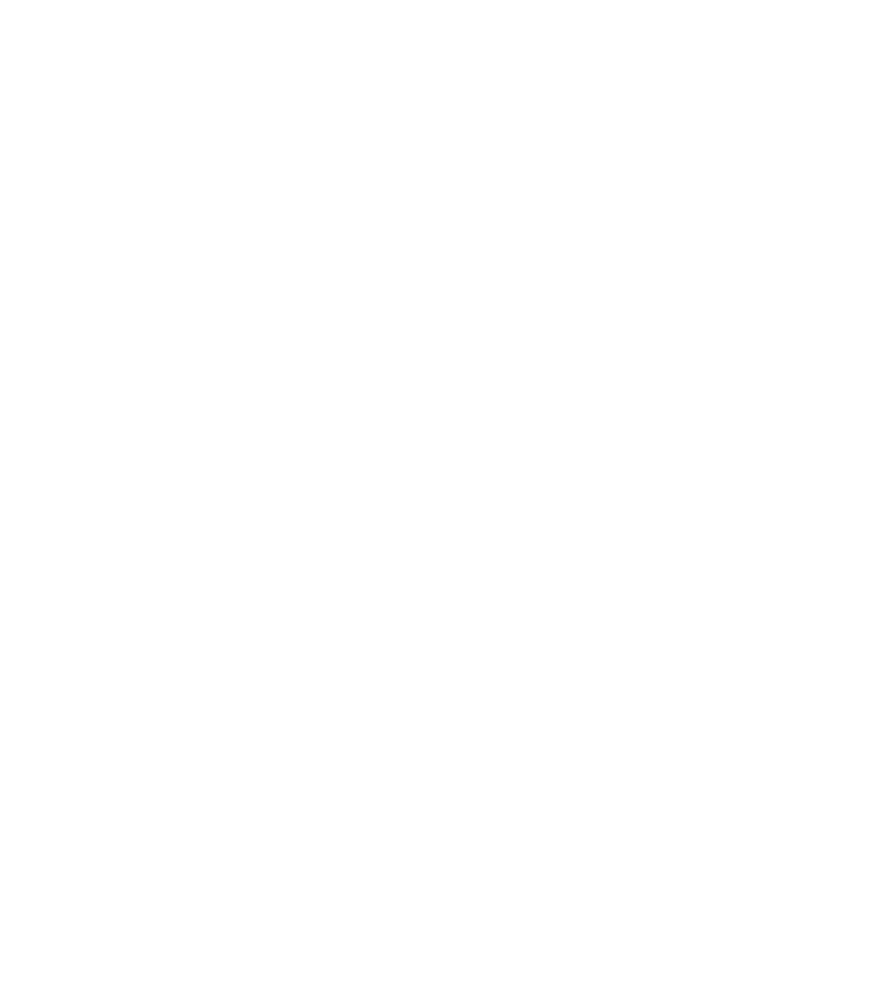
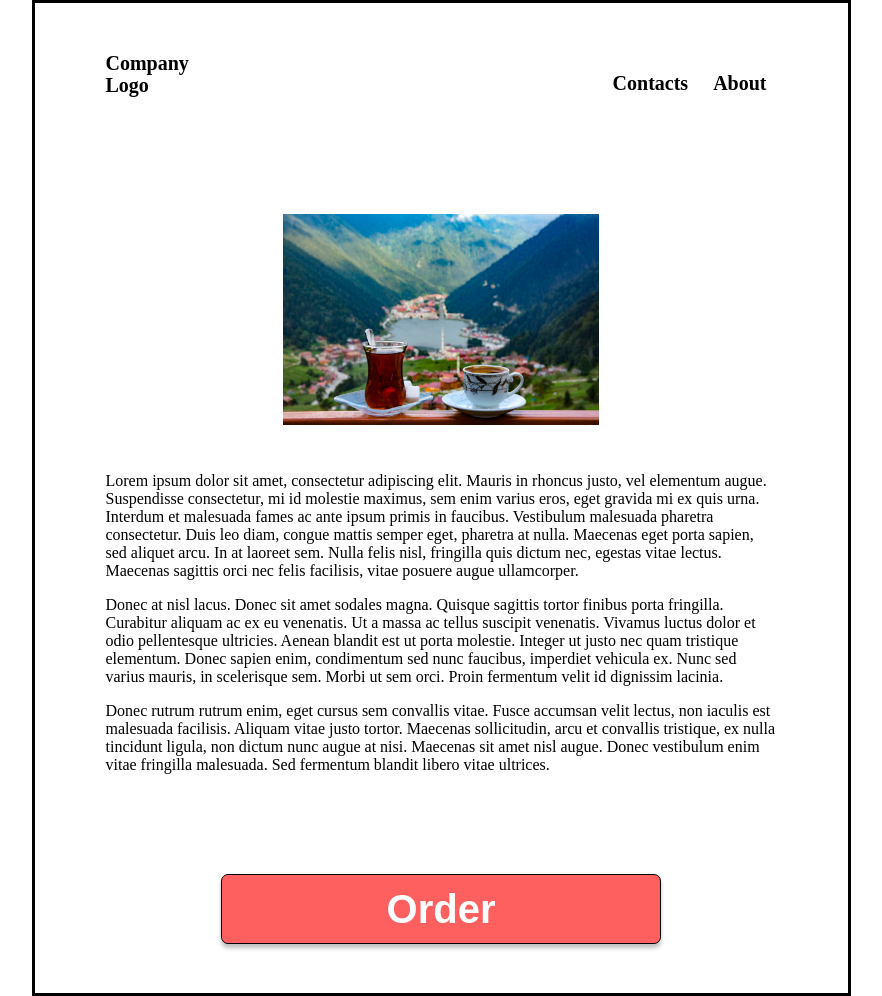
Before and after one commit to Marusya337/Project1, a plain HTML site: page index.html in a window 1280 px wide. Shown: the whole page, without its empty margins (199-1081 px from the left). Before the commit the page ends 800 px from the top, so only its background shows below. Drawn offline with Linux system fonts and the light colour scheme.

Commit message:
first page

```diff
--- a/index.html
+++ b/index.html
@@ -4,9 +4,31 @@
     <meta charset="UTF-8">
     <meta http-equiv="X-UA-Compatible" content="IE=edge">
     <meta name="viewport" content="width=device-width, initial-scale=1.0">
+    <link rel="stylesheet" href="style.css">
     <title>Document</title>
 </head>
 <body>
-
+    <div class="container">
+        <header>
+            <div class="logo">
+                Company<br/>Logo
+            </div>
+            <ul class="nav">
+                <li><a href="#">Contacts</a></li>
+                <li><a href="#">About</a></li>
+            </ul>
+        </header>
+        <img src="img.jpg" alt="Трабзон">
+        <p>
+            Lorem ipsum dolor sit amet, consectetur adipiscing elit. Mauris in rhoncus justo, vel elementum augue. Suspendisse consectetur, mi id molestie maximus, sem enim varius eros, eget gravida mi ex quis urna. Interdum et malesuada fames ac ante ipsum primis in faucibus. Vestibulum malesuada pharetra consectetur. Duis leo diam, congue mattis semper eget, pharetra at nulla. Maecenas eget porta sapien, sed aliquet arcu. In at laoreet sem. Nulla felis nisl, fringilla quis dictum nec, egestas vitae lectus. Maecenas sagittis orci nec felis facilisis, vitae posuere augue ullamcorper.
+        </p>
+        <p>
+            Donec at nisl lacus. Donec sit amet sodales magna. Quisque sagittis tortor finibus porta fringilla. Curabitur aliquam ac ex eu venenatis. Ut a massa ac tellus suscipit venenatis. Vivamus luctus dolor et odio pellentesque ultricies. Aenean blandit est ut porta molestie. Integer ut justo nec quam tristique elementum. Donec sapien enim, condimentum sed nunc faucibus, imperdiet vehicula ex. Nunc sed varius mauris, in scelerisque sem. Morbi ut sem orci. Proin fermentum velit id dignissim lacinia.
+        </p>
+        <p>
+            Donec rutrum rutrum enim, eget cursus sem convallis vitae. Fusce accumsan velit lectus, non iaculis est malesuada facilisis. Aliquam vitae justo tortor. Maecenas sollicitudin, arcu et convallis tristique, ex nulla tincidunt ligula, non dictum nunc augue at nisi. Maecenas sit amet nisl augue. Donec vestibulum enim vitae fringilla malesuada. Sed fermentum blandit libero vitae ultrices.
+        </p>
+        <button>Order</button>
+    </div>
 </body>
 </html>
--- /dev/null
+++ b/style.css
@@ -0,0 +1,60 @@
+html, body {
+    margin: 0;
+    padding: 0;
+}
+
+* {
+    box-sizing: border-box;
+}
+
+.container {
+    width: 819px;
+    margin: 0 auto;
+    border: 3px solid #000;
+    padding: 49px 71px;
+}
+
+header {
+    display: flex;
+    justify-content: space-between;
+    font-weight: 700;
+    font-size: 20px;
+    line-height: 22px;
+    margin-bottom: 100px;
+}
+
+header ul.nav {
+    list-style: none;
+}
+
+header ul.nav li {
+    display: inline-block;
+    margin: 0 10px;
+}
+
+header ul.nav li a {
+    text-decoration: none;
+    color: #000;
+}
+
+img {
+    width: 316px;
+    margin: 0 auto 47px;
+    display: block;
+}
+
+button {
+    width: 440px;
+    height: 70px;
+    background: #FE6060;
+    border: 1px solid #000000;
+    box-sizing: border-box;
+    box-shadow: 0px 4px 4px rgba(0, 0, 0, 0.25);
+    border-radius: 7px;
+    font-weight: 700;
+    font-size: 40px;
+    line-height: 44px;
+    color: #ffffff;
+    display: block;
+    margin: 100px auto 0;
+}
```
Also changed, not shown: img.jpg (added).
